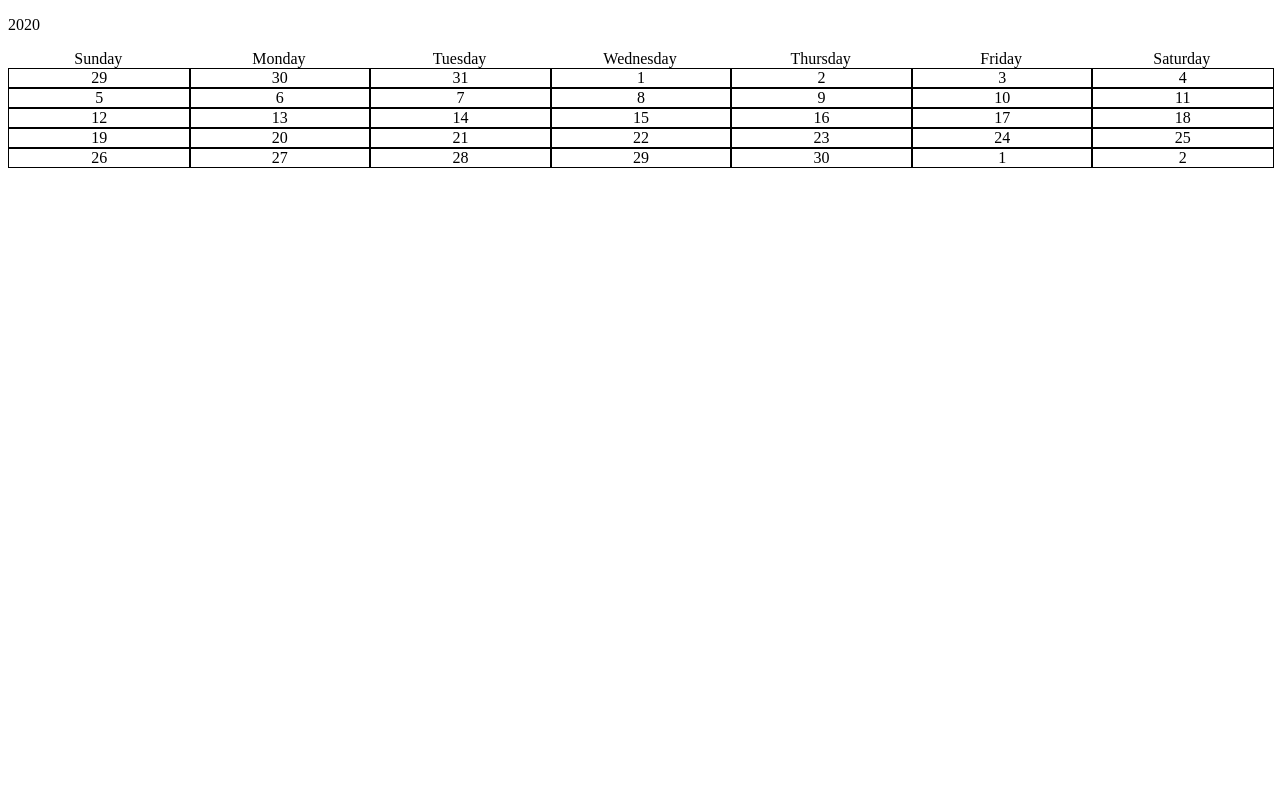
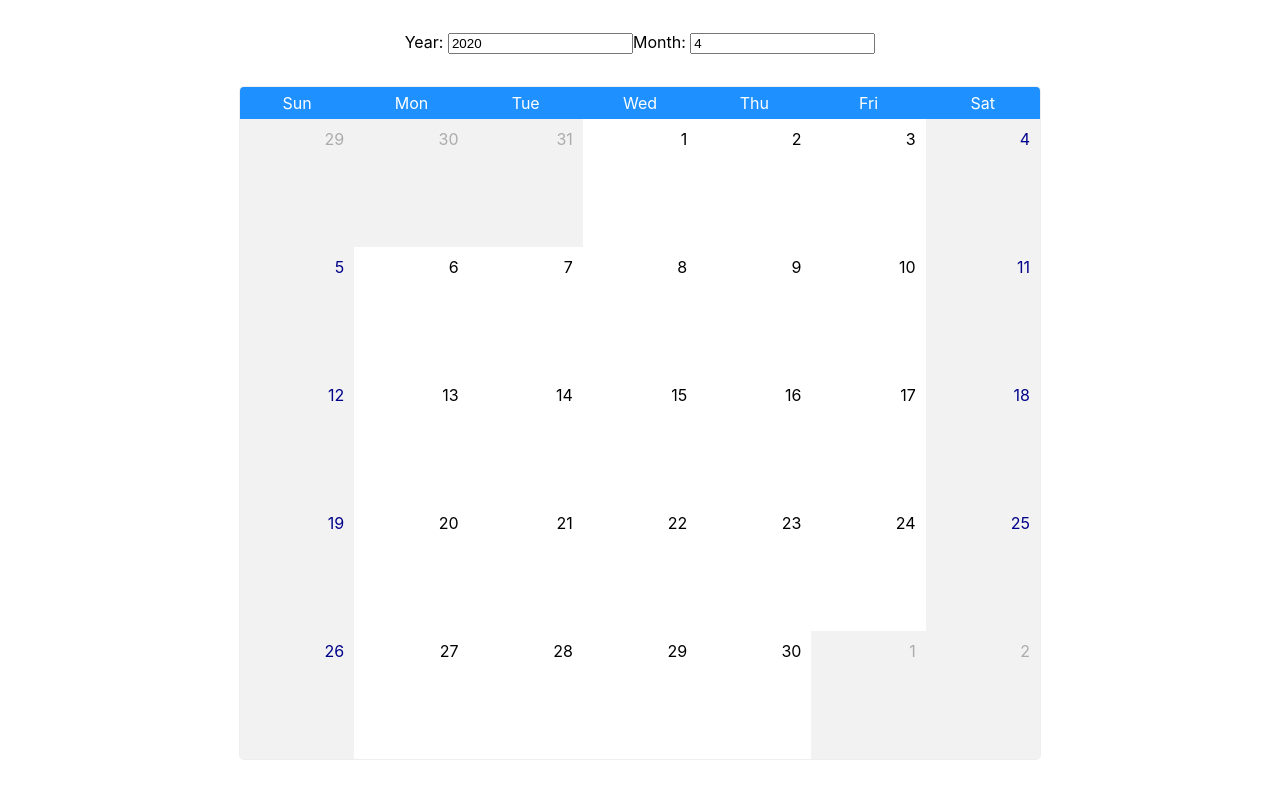
Before and after one commit to celsobonutti/calendar, a React (Create React App) app: page / in a window 1280 px wide. Built offline with nearby package versions, Linux system fonts and the light colour scheme.

Commit message:
Improves calendar styling

```diff
--- a/src/App.tsx
+++ b/src/App.tsx
@@ -1,5 +1,6 @@
 import React from 'react';
 import * as types from 'styled-components/cssprop';
+import './index.css';
 
 import { CalendarPage } from './pages/Calendar';
 import { ReminderProvider } from './stores/reminders/reminders';
--- a/src/components/Calendar/Calendar.tsx
+++ b/src/components/Calendar/Calendar.tsx
@@ -5,12 +5,18 @@
 import { CalendarGrid } from '../UI/UI';
 import { getDaysForMonth } from '../../utils/getDaysForMonth';
 import { Day } from '../Day/Day';
+import { getMonth } from 'date-fns';
 
 const Table = styled.div`
   display: flex;
   flex-direction: column;
 
-  max-width: 1500px;
+  border: 1px solid #eee;
+  overflow: hidden;
+
+  border-radius: 0.3em;
+  width: 100%;
+  max-width: 800px;
 `;
 
 interface CalendarProps {
@@ -24,10 +30,11 @@
   return (
     <Table role="table" aria-label="Calendar">
       <Weekdays />
-      <CalendarGrid numberOfRows={4}>
-        {days.map((day) => (
-          <Day day={day} key={day.toString()} />
-        ))}
+      <CalendarGrid>
+        {days.map((day) => {
+          let outOfMonth = getMonth(day) !== (month-1);
+          return <Day day={day} key={day.toString()} outOfMonth={outOfMonth} />;
+        })}
       </CalendarGrid>
     </Table>
   );
--- a/src/components/Day/Day.tsx
+++ b/src/components/Day/Day.tsx
@@ -1,32 +1,59 @@
 import React, { useContext } from 'react';
 import styled from 'styled-components';
-import { format, getDate } from 'date-fns';
+import { format, getDate, isWeekend } from 'date-fns';
 
 import { ReminderContext } from '../../stores/reminders/reminders';
 import { CompactReminder } from '../Reminders/CompactReminder';
 
-const Container = styled.div`
+interface ContainerProps {
+  outOfWeek: boolean;
+}
+
+const Container = styled.div<ContainerProps>`
   display: flex;
   justify-content: center;
   align-items: center;
+  position: relative;
 
   width: 100%;
+  height: 8em;
 
-  border: 1px solid black;
+  background-color: ${props => props.outOfWeek ? '#F2F2F2' : 'white'};
+`;
+
+const Date = styled.p`
+  position: absolute;
+  top: 10px;
+  right: 10px;
+
+  color: ${(props) => props.color};
 `;
 
 interface DayProps {
   day: Date;
+  outOfMonth: boolean;
 }
 
-export const Day = ({ day }: DayProps) => {
+export const Day = ({ day, outOfMonth }: DayProps) => {
   const { getDateReminders } = useContext(ReminderContext);
 
   const dayReminders = getDateReminders(day);
 
+  const weekend = isWeekend(day);
+
+  let color = 'black';
+
+  if (outOfMonth) {
+    color = '#ACACAC';
+  } else if (weekend) {
+    color = 'darkblue';
+  }
+
   return (
-    <Container>
-      <time dateTime={format(day, 'yyyy-MM-dd')}>{getDate(day)}</time>
+    <Container outOfWeek={weekend || outOfMonth}>
+      <Date color={color}>
+        <time dateTime={format(day, 'EEEE, MMM do, yyyy')}>{getDate(day)}</time>
+      </Date>
       {dayReminders.map((reminder) => (
         <CompactReminder reminder={reminder} />
       ))}
--- a/src/components/UI/UI.tsx
+++ b/src/components/UI/UI.tsx
@@ -5,8 +5,10 @@
 }))`
   display: flex;
   justify-content: center;
+  align-items: center;
 
   flex: 1;
+  height: 100%;
 `;
 
 export const Row = styled.div.attrs((props) => ({
@@ -23,13 +25,9 @@
   width: 100%;
 `;
 
-interface GridInterface {
-  numberOfRows: number
-};
-
 export const CalendarGrid = styled.div.attrs(props => ({
   role: props.role ?? 'grid'
-}))<GridInterface>`
+}))`
   display: grid;
   grid-template-columns: repeat(7, 1fr);
 `;
--- a/src/components/Weekdays/Weekdays.tsx
+++ b/src/components/Weekdays/Weekdays.tsx
@@ -1,16 +1,27 @@
 import React from 'react';
-import { Element, Group, Row } from '../UI/UI';
+import { Element, Group, CalendarGrid } from '../UI/UI';
+import styled from 'styled-components';
 
-const weekdays = ['Sunday', 'Monday', 'Tuesday', 'Wednesday', 'Thursday', 'Friday', 'Saturday'];
+const weekdays = ['Sun', 'Mon', 'Tue', 'Wed', 'Thu', 'Fri', 'Sat'];
+
+const HeaderGrid = styled(CalendarGrid)`
+  height: 2em;
+
+  background-color: #1E90FF;
+`;
+
+const HeaderLabel = styled.p`
+  color: white;
+`;
 
 export const Weekdays = () => (
   <Group>
-    <Row>
+    <HeaderGrid>
       {weekdays.map((weekday) => (
         <Element role="columnheader" aria-sort="none" key={`header-${weekday}`}>
-          {weekday}
+          <HeaderLabel>{weekday}</HeaderLabel>
         </Element>
       ))}
-    </Row>
+    </HeaderGrid>
   </Group>
 );
--- a/src/index.css
+++ b/src/index.css
@@ -1,6 +1,12 @@
+@import url('https://fonts.googleapis.com/css?family=Lato:400,700&display=swap');
+
+* {
+  margin: 0;
+}
+
 body {
   margin: 0;
-  font-family: -apple-system, BlinkMacSystemFont, 'Segoe UI', 'Roboto', 'Oxygen',
+  font-family: -apple-system, BlinkMacSystemFont, 'Lato', 'Segoe UI', 'Roboto', 'Oxygen',
     'Ubuntu', 'Cantarell', 'Fira Sans', 'Droid Sans', 'Helvetica Neue',
     sans-serif;
   -webkit-font-smoothing: antialiased;
--- a/src/pages/Calendar/CalendarPage.tsx
+++ b/src/pages/Calendar/CalendarPage.tsx
@@ -1,15 +1,66 @@
 import React, { useState } from 'react';
 import { Calendar } from '../../components/Calendar/Calendar';
+import styled from 'styled-components';
+
+const Container = styled.div`
+  display: flex;
+  flex-direction: column;
+  align-items: center;
+  justify-content: center;
+`;
+
+const SelectorContainer = styled.div`
+  display: flex;
+  flex-direction: row;
+  align-items: center;
+
+  margin: 2em;
+`;
 
 export const CalendarPage = () => {
   const [year, setYear] = useState(new Date().getFullYear());
   const [month, setMonth] = useState(new Date().getMonth());
 
+  const selectMonth = (value: number) => {
+    if (value > 12) {
+      setMonth(1);
+    } else if (value < 0) {
+      setMonth(12);
+    } else {
+      setMonth(value);
+    }
+  };
+
+  const selectYear = (value: number) => {
+    setYear(value);
+  };
 
   return (
-    <div>
-      <p>{year}</p>
-      <Calendar year={2020} month={4} />
-    </div>
+    <Container>
+      <SelectorContainer>
+        <div>
+          <label>Year: </label>
+          <input
+            value={year}
+            onChange={(e) => {
+              selectYear(e.target.valueAsNumber);
+            }}
+            type="number"
+          />
+        </div>
+        <div>
+          <label>Month: </label>
+          <input
+            value={month}
+            onChange={(e) => {
+              selectMonth(e.target.valueAsNumber);
+            }}
+            type="number"
+          />
+        </div>
+      </SelectorContainer>
+
+      <Calendar year={year} month={month} />
+    </Container>
   );
 };
```
